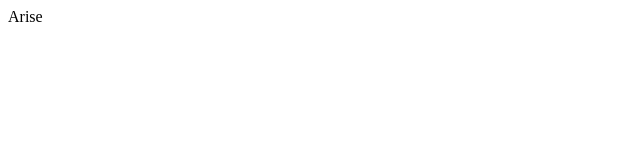
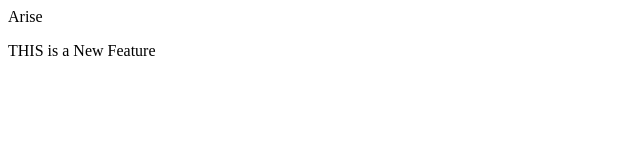
Before and after one commit to raghav-jha01/localrepo, a plain HTML site: page index.html in a window 1280 px wide. Shown: the whole page, without its empty margins (0-640 px from the left). Drawn offline with Linux system fonts and the light colour scheme.

Commit message:
Add New Feature

```diff
--- a/index.html
+++ b/index.html
@@ -1 +1,2 @@
 <p>Arise</p>
+<p>THIS is a New Feature</p>
```
